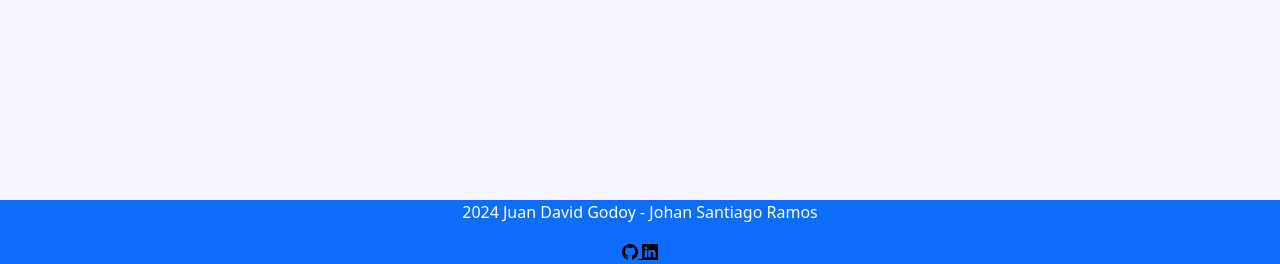
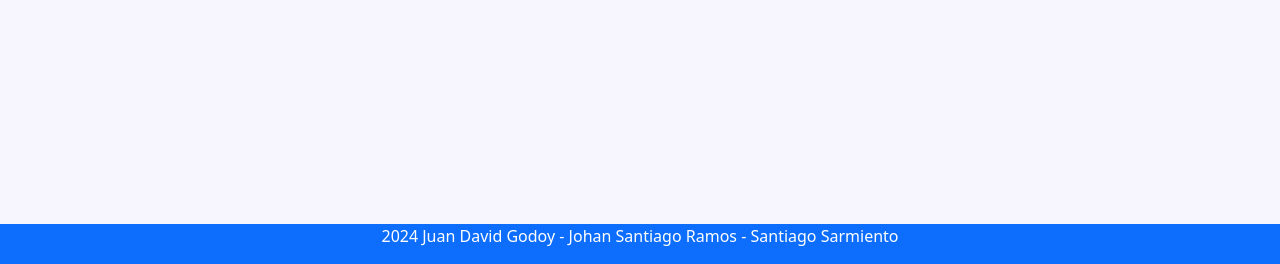
Before and after one commit to Juandavidg123/RentControl, a Django app: page / in a window 1280 px wide. Shown: the part 536-800 px from the top of the page. Run offline with Django 5.2, Linux system fonts and the light colour scheme.

Commit message:
updated home

```diff
--- a/Home/templates/home.html
+++ b/Home/templates/home.html
@@ -59,13 +59,7 @@
 
     <footer class="bg-primary text-white text-center fixed-bottom">
         <div class="container">
-            <p>2024 Juan David Godoy - Johan Santiago Ramos</p>
-            <a href="https://github.com/juandavidg123" target="_blank" style="color: black;">
-                <i class="bi bi-github"></i>
-            </a>
-            <a href="https://www.linkedin.com/in/juan-david-godoy-valencia-46458b314/" target="_blank" style="color: black;">
-                <i class="bi bi-linkedin"></i>
-            </a>
+            <p>2024 Juan David Godoy - Johan Santiago Ramos - Santiago Sarmiento</p>
         </div>
     </footer>
 
```
